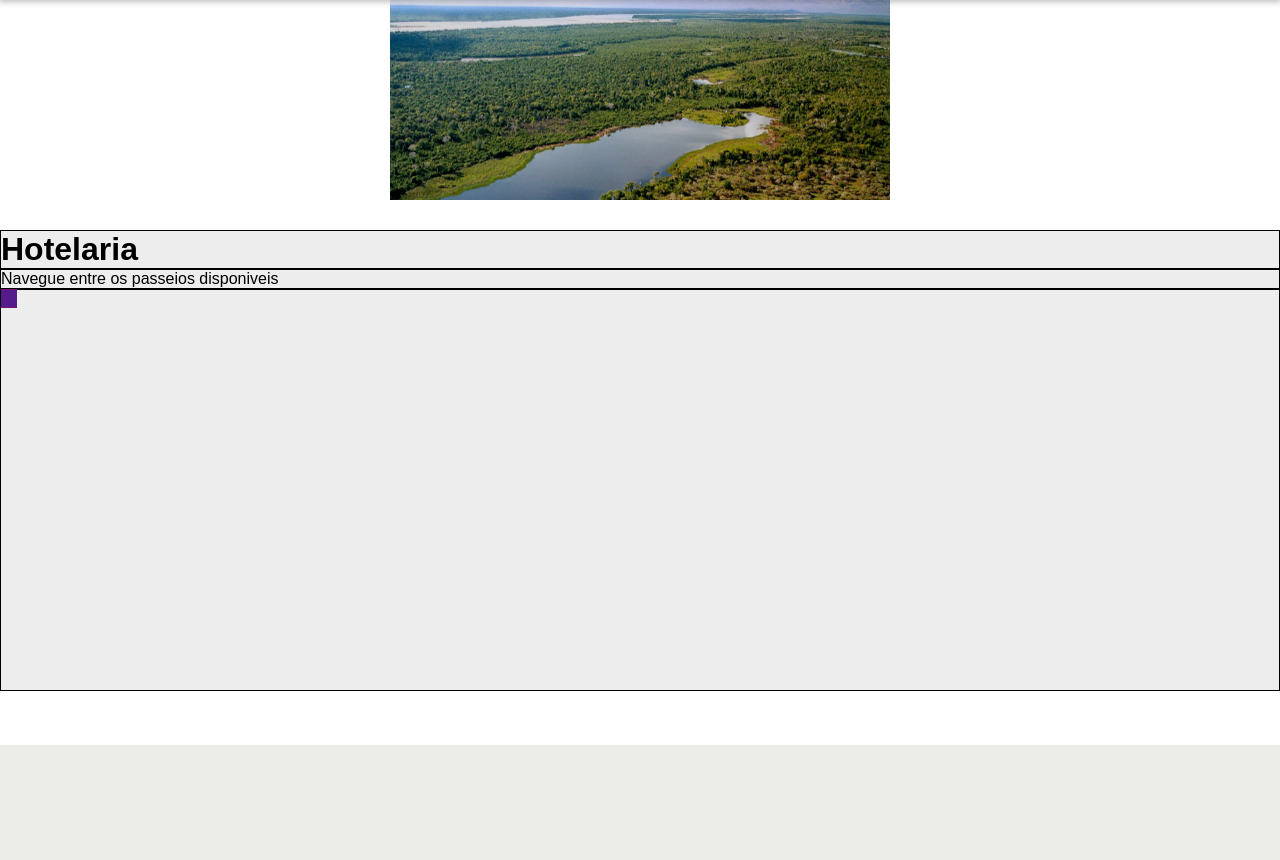
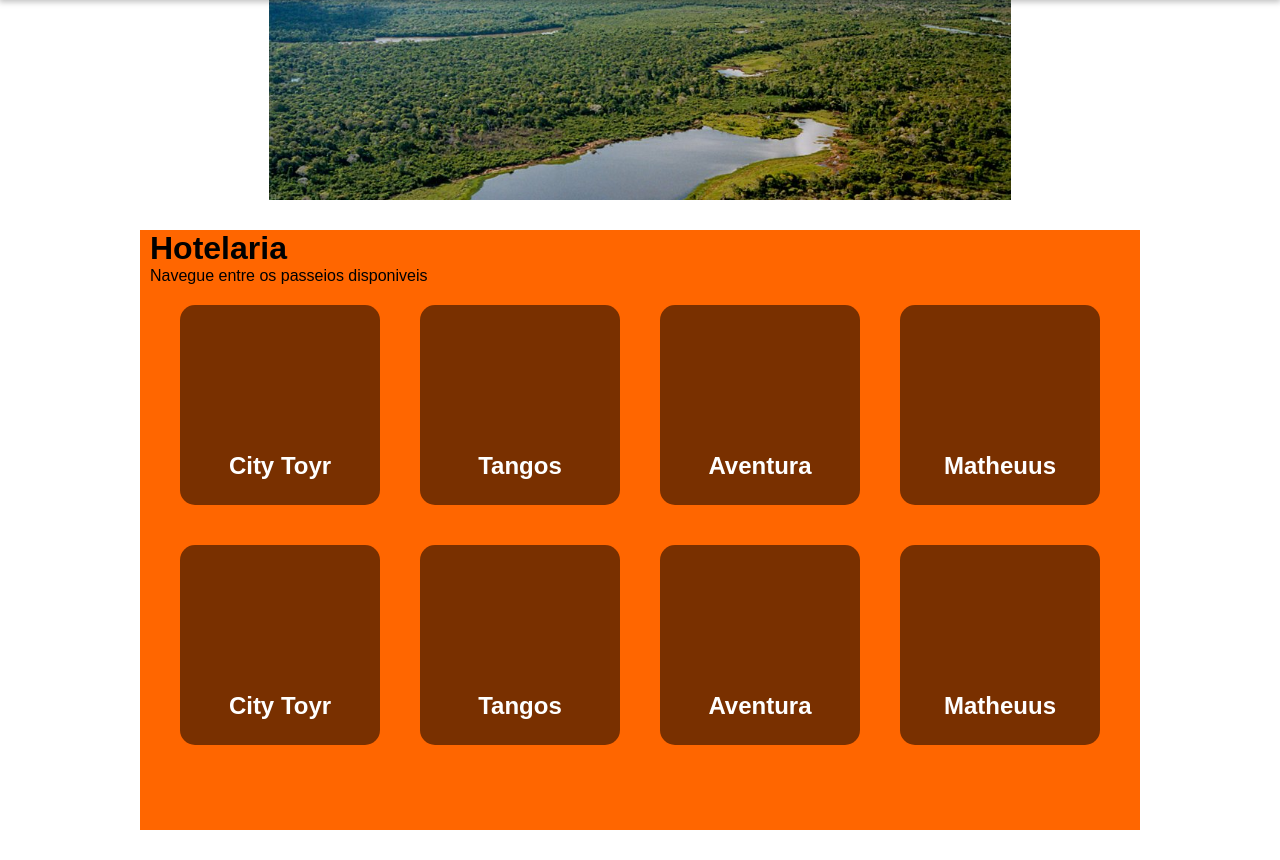
Before and after one commit to davidsamuel-dev/formo_tur, a PHP site: page / in a window 1280 px wide. Shown: the part 55-915 px from the top of the page. Before the commit the page ends 800 px from the top, so only its background shows below. Run offline with PHP 8.4, Linux system fonts and the light colour scheme.

Commit message:
atlnvjksf

```diff
--- a/index.html
+++ b/index.html
@@ -42,14 +42,21 @@
 
     </div>
     <main>
-        <h1>Hotelaria</h1>
-        <p>Navegue entre os passeios disponiveis</p>
-        <div class="section_content">
-            <a href=""><span class="categoria"></span></a>
-            <a href=""><span class="categoria"></span></a>
-            <a href=""><span class="categoria"></span></a>
-            <a href=""><span class="categoria"></span></a>
-        </div>
+        <div class="descricao">        <h1>Hotelaria</h1>
+            <p>Navegue entre os passeios disponiveis</p></div>
+
+            <div class="section_content">
+                <div class="categoria">City Toyr</div>
+                <div class="categoria">Tangos</div>
+                <div class="categoria">Aventura</div>
+                <div class="categoria">Matheuus</div>
+            </div>
+            <div class="section_content">
+                <div class="categoria">City Toyr</div>
+                <div class="categoria">Tangos</div>
+                <div class="categoria">Aventura</div>
+                <div class="categoria">Matheuus</div>
+            </div>
     </main>
 
     <script src="./script.js"></script>
--- a/style.css
+++ b/style.css
@@ -1,45 +1,51 @@
-*{
+* {
     margin: 0;
     padding: 0;
     font-family: Arial, Helvetica, sans-serif;
 }
-body *{
+
+body * {
     /* border: 1px solid; */
 
 }
-header{
+
+header {
     max-width: 2300px;
     height: 35px;
     padding: 10px;
     text-align: center;
-    box-shadow:  0px 1px 6px 1px #00000041;
+    box-shadow: 0px 1px 6px 1px #00000041;
     /* border: 1px solid */
 }
-#logo{
+
+#logo {
     width: 150px;
     text-align: center;
 }
-#menu{
+
+#menu {
     width: 35px;
     float: right;
 }
-.baner{
+
+.baner {
     position: relative;
     margin: auto;
-    max-width: 500px;
+    width: 58vw;
     height: 200px;
     background: url('./img/Ilha-do-Bananal.jpg');
     /* background: url('./video/video_formoso.mp4'); */
-    background-size:cover;
+    background-size: cover;
     background-position: center;
     z-index: -2;
 
 }
-aside{
+
+aside {
     position: absolute;
     top: -410px;
     left: 0;
-    display:inline-block;
+    display: inline-block;
     width: 100%;
     min-height: 300px;
     transition: 0.5s;
@@ -50,53 +56,93 @@ aside{
 
 
 }
-.header_menu{
+
+.header_menu {
     background-color: #2e2d37;
     width: 100%;
     height: 100px;
 }
-.main_menu{
+
+.main_menu {
     padding: 10px;
     background-color: #fff;
 }
-.main_menu h2{
+
+.main_menu h2 {
     text-align: center;
 
 
 }
-.main_menu ul li{
+
+.main_menu ul li {
     margin: 10px;
     cursor: pointer;
     list-style: none;
 }
-.voltar_menu{
+
+.voltar_menu {
     text-align: right;
     color: #fff;
     padding: 10px;
 
 }
+
 /* video{
     width: 300px;
     position: absolute;
     top: 0;
 } */
-main{
-    max-width: 2300px;
+main {
+    max-width: 1000px;
+    height: 600px;
+    margin: 30px auto;
+    background-color: #ff6600;
+
+}
+
+.descricao {
+    width: calc(100% - 20px);
     height: auto;
-    background-color: rgb(237, 237, 237);
-    margin: 30px auto;
+    margin: auto;
+    /* margin: 0 30px; */
 }
-main *{
+
+/* main *{
     border: 1px solid;
+} */
+.section_content {
+    display: flex;
+    justify-content: space-evenly;
+    max-width: 1000px;
+    height: 240px;
+    background-color: #ff6600;
+    margin: auto;
+    padding: 20px;
+    box-sizing: border-box;
+    gap: 20px;
+
+
 }
-.categoria{
+
+.categoria {
     width: 200px;
     height: 200px;
-    background-color: red;
+    background-color: #793000;
     border-radius: 15px;
-}
-.section_content{
-    max-width: 2300px;
-    height: 400px;
+
+    color: #fff;
+    display: flex;
+    justify-content: center;
+    align-items: end;
+    padding-bottom: 25px;
+    box-sizing: border-box;
+    font-weight: 600;
+    font-size: 1.5em;
 
 }
+
+a {
+    text-decoration: none;
+    color: #ffffff00;
+    height: 220px;
+}
```
